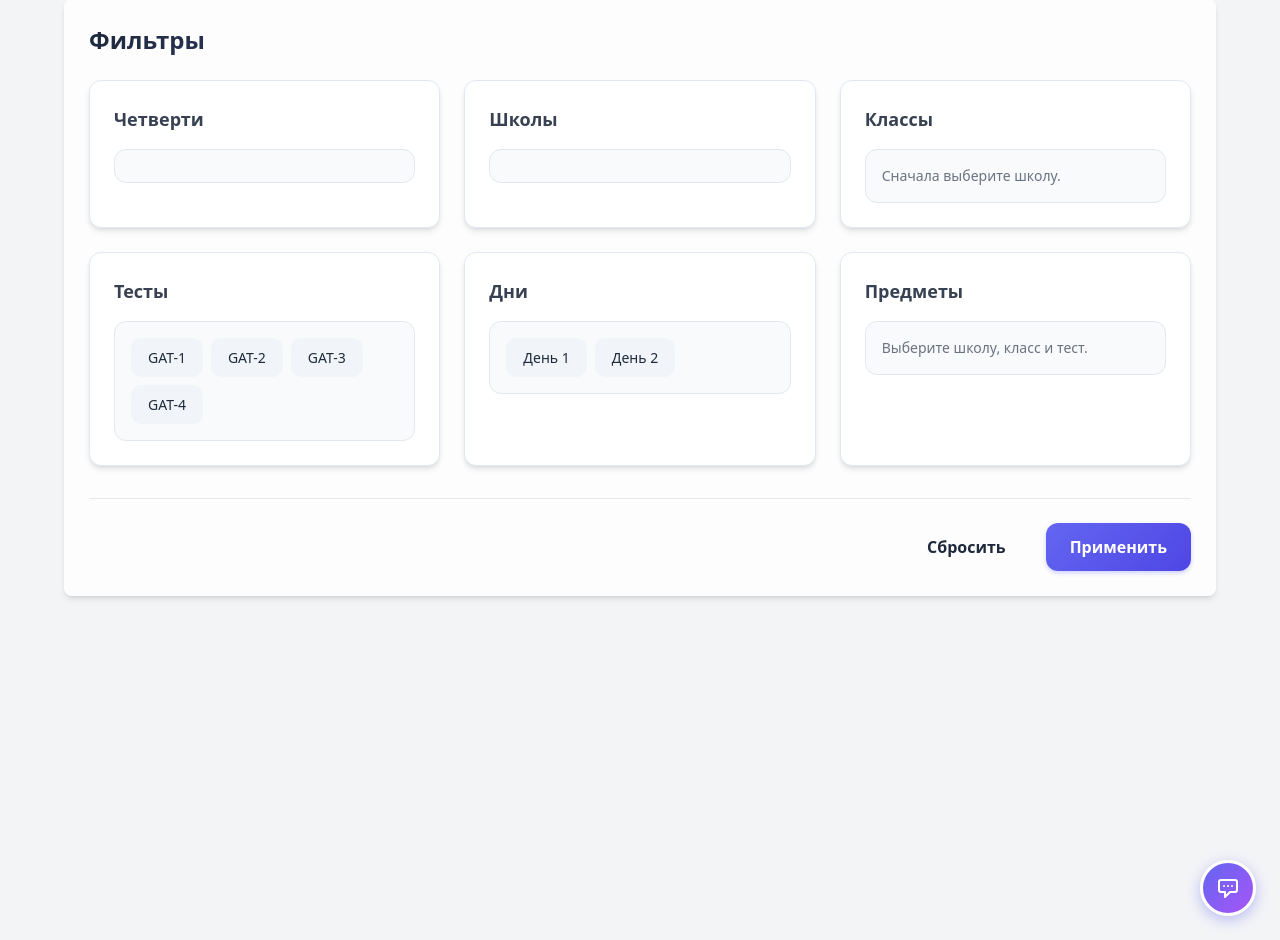
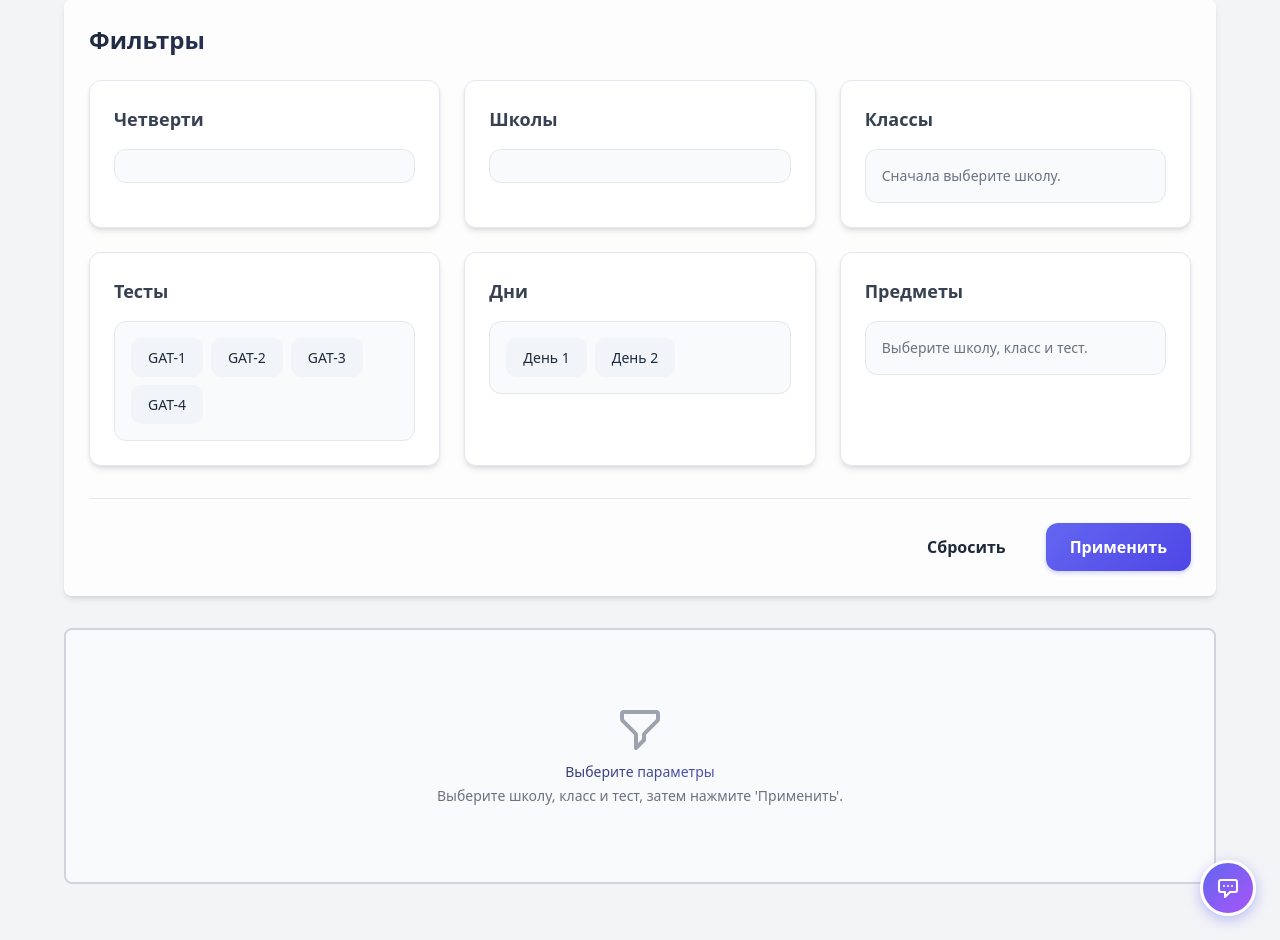
Before and after one commit to zafarze/gat_v2, a Django app: page /dashboard/monitoring/ in a window 1280 px wide. Shown: the part 189-1129 px from the top of the page. Run offline with Django 5.2, Linux system fonts and the light colour scheme; the visitor is signed in with stand-in values (Sample User, id 1); data that the repository does not hold is empty; some libraries are stand-ins or nearby versions.

Commit message:
Add monitoring

```diff
--- a/templates/monitoring/monitoring.html
+++ b/templates/monitoring/monitoring.html
@@ -2,6 +2,7 @@
 {% load static custom_filters %}
 
 {% block head %}
+    {{ block.super }} {# <--- ВАЖНО: Это возвращает стили родителя (Sidebar, меню) #}
     <link rel="stylesheet" href="{% static 'css/deep_analysis.css' %}">
     <style>
         .table-header {
@@ -13,7 +14,7 @@
         .btn-icon.excel { @apply bg-green-50 text-green-700 hover:bg-green-100; }
         .btn-icon.pdf { @apply bg-red-50 text-red-700 hover:bg-red-100; }
 
-    /* ✨ Скрываем ненужные имена */
+        /* ✨ Скрываем ненужные имена при переключении языка */
         .hidden { display: none !important; }
 
         @media print {
@@ -78,8 +79,9 @@
         </form>
     </div>
 
-    {# --- БЛОК С РЕЗУЛЬТАТАМИ --- #}
+    {# --- ЛОГИКА ОТОБРАЖЕНИЯ РЕЗУЛЬТАТОВ --- #}
     {% if has_results %}
+        {# 1. ЕСТЬ ДАННЫЕ -> ПОКАЗЫВАЕМ ТАБЛИЦУ #}
         <div class="mt-8">
             <div id="table-wrapper" class="bg-white shadow-md rounded-lg overflow-x-auto">
                 <div class="p-4 border-b flex justify-between items-center action-buttons">
@@ -153,8 +155,9 @@
                 </table>
             </div>
         </div>
+
     {% elif is_filtered %}
-        {# --- СООБЩЕНИЕ ЕСЛИ НЕТ ДАННЫХ --- #}
+        {# 2. ФИЛЬТРЫ ВЫБРАНЫ, НО НИЧЕГО НЕ НАЙДЕНО -> ЖЕЛТОЕ СООБЩЕНИЕ #}
         <div class="mt-8">
             <div class="bg-yellow-50 border-l-4 border-yellow-400 p-6 rounded-2xl shadow-md flex items-start gap-4">
                 <svg xmlns="http://www.w3.org/2000/svg" class="h-6 w-6 text-yellow-600 mt-0.5" fill="none" viewBox="0 0 24 24" stroke="currentColor"><path stroke-linecap="round" stroke-linejoin="round" stroke-width="2" d="M12 9v2m0 4h.01m-6.938 4h13.856c1.54 0 2.502-1.667 1.732-3L13.732 4c-.77-1.333-2.694-1.333-3.464 0L3.34 16c-.77 1.333.192 3 1.732 3z" /></svg>
@@ -164,6 +167,18 @@
                 </div>
             </div>
         </div>
+
+    {% else %}
+        {# 3. ТОЛЬКО ЗАШЛИ (НЕТ ФИЛЬТРОВ) -> СЕРОЕ СООБЩЕНИЕ #}
+        <div class="mt-8 flex justify-center items-center h-64 border-2 border-dashed border-gray-300 rounded-lg bg-gray-50">
+            <div class="text-center">
+                <svg class="mx-auto h-12 w-12 text-gray-400" fill="none" viewBox="0 0 24 24" stroke="currentColor">
+                    <path stroke-linecap="round" stroke-linejoin="round" stroke-width="2" d="M3 4a1 1 0 011-1h16a1 1 0 011 1v2.586a1 1 0 01-.293.707l-6.414 6.414a1 1 0 00-.293.707V17l-4 4v-6.586a1 1 0 00-.293-.707L3.293 7.293A1 1 0 013 6.586V4z" />
+                </svg>
+                <h3 class="mt-2 text-sm font-medium text-gray-900" data-lang-key="select_filters_title">Выберите параметры</h3>
+                <p class="mt-1 text-sm text-gray-500" data-lang-key="select_filters_desc">Выберите школу, класс и тест, затем нажмите "Применить".</p>
+            </div>
+        </div>
     {% endif %}
 
 </div>
@@ -171,6 +186,7 @@
 
 {% block scripts %}
 <script>
+// --- СИСТЕМА ПЕРЕВОДОВ (RU, TJ, EN) ---
 const translations = {
     ru: {
         title: "Мониторинг",
@@ -192,7 +208,9 @@ const translations = {
         from: "из",
         select_school_first: "Сначала выберите школу.",
         select_all_first: "Выберите школу, класс и тест.",
-        no_data: "По вашему запросу ничего не найдено."
+        no_data: "По вашему запросу ничего не найдено.",
+        select_filters_title: "Выберите параметры",
+        select_filters_desc: "Выберите школу, класс и тест, затем нажмите 'Применить'."
     },
     tj: {
         title: "Мониторинг",
@@ -214,7 +232,9 @@ const translations = {
         from: "аз",
         select_school_first: "Аввал мактабро интихоб кунед.",
         select_all_first: "Мактаб, синф ва тестро интихоб кунед.",
-        no_data: "Бо дархости шумо чизе ёфт нашуд."
+        no_data: "Бо дархости шумо чизе ёфт нашуд.",
+        select_filters_title: "Параметрҳоро интихоб кунед",
+        select_filters_desc: "Мактаб, синф ва тестро интихоб кунед, баъд тугмаи 'Тасдиқ'-ро пахш кунед."
     },
     en: {
         title: "Monitoring",
@@ -236,7 +256,9 @@ const translations = {
         from: "of",
         select_school_first: "Select school first.",
         select_all_first: "Select school, class and test.",
-        no_data: "No results found for your query."
+        no_data: "No results found for your query.",
+        select_filters_title: "Select Parameters",
+        select_filters_desc: "Select school, class and test, then click 'Apply'."
     }
 };
 
@@ -273,9 +295,11 @@ function setLanguage(lang) {
 }
 
 document.addEventListener('DOMContentLoaded', function () {
+    // Восстанавливаем язык или ставим RU
     const savedLang = localStorage.getItem('gat_monitoring_lang') || 'ru';
     setLanguage(savedLang);
 
+    // --- СТАРЫЙ КОД ФИЛЬТРОВ ---
     const form = document.getElementById('monitoring-form');
     if (!form) return;
 
```
Lines whose indentation alone changed are shown as unchanged.
